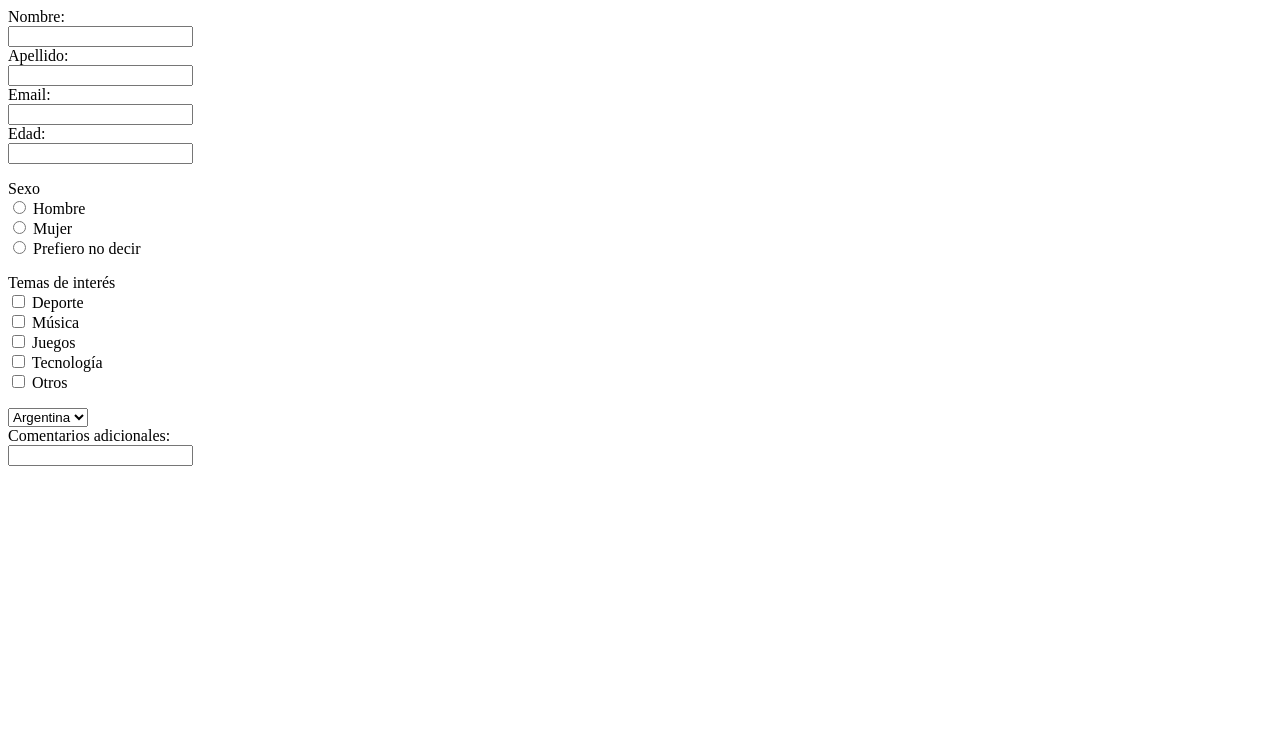
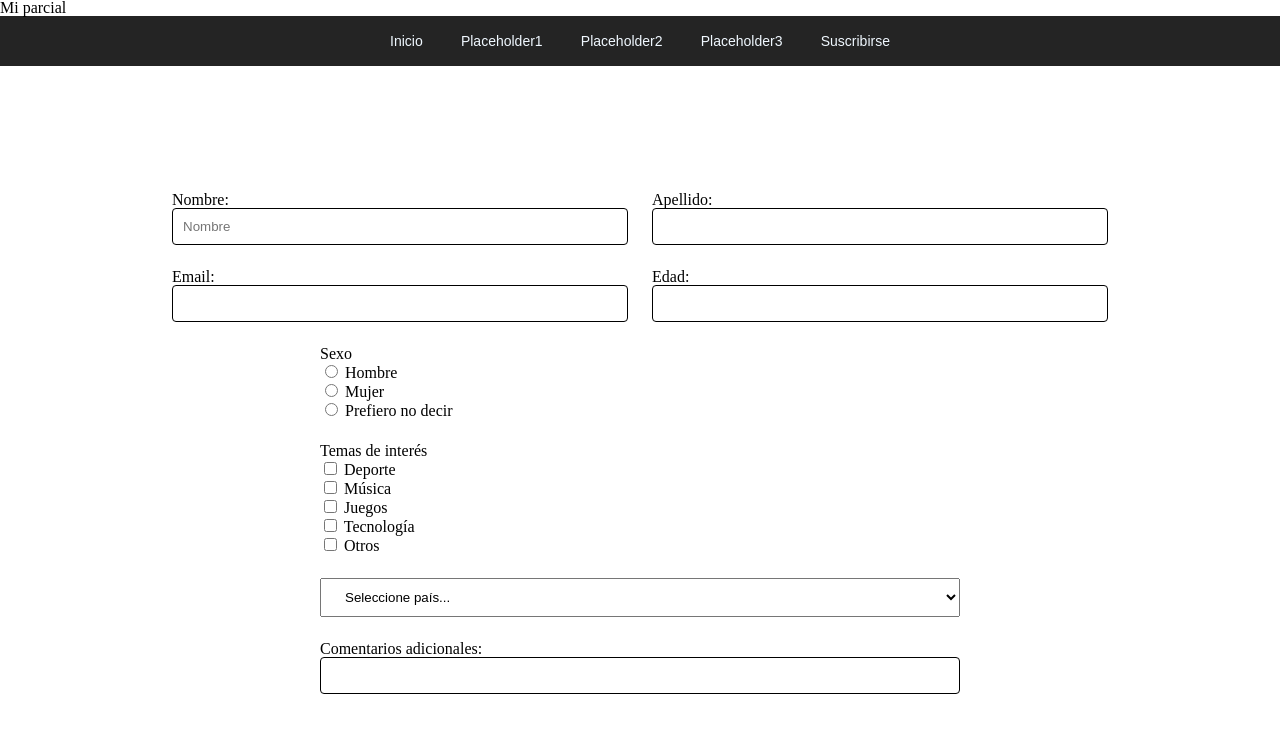
Before and after one commit to Divineridh/divineridh.github.io, a plain HTML site: page index.html in a window 1280 px wide. Drawn offline with Linux system fonts and the light colour scheme.

Commit message:
2 columns functioning, style changes

```diff
--- a/index.html
+++ b/index.html
@@ -1,24 +1,53 @@
 <!DOCTYPE html>
 <html lang="en">
+
 <head>
     <meta charset="UTF-8">
     <meta http-equiv="X-UA-Compatible" content="IE=edge">
     <meta name="viewport" content="width=device-width, initial-scale=1.0">
-    <title>Document</title>
+    <link rel="stylesheet" href="/reset.css">
+    <link rel="stylesheet" href="/style.css">
+    <link rel="script" href="/script.js">
+    <title>Parcial 1 LPPA</title>
 </head>
+
 <body>
-    <header></header>
+    <header class="site-header">
+        <h1 class="align-center">Mi parcial</h1>
+        <nav class="navbar flex-container justify-between">
+            <ul class="toplist flex-container align-center justify-between">
+                <li>Inicio</li>
+                <li>Placeholder1</li>
+                <li>Placeholder2</li>
+                <li>Placeholder3</li>
+                <li>Suscribirse</li>
+            </ul>
+        </nav>
+    </header>
     <div class="main-container">
-        <form>
+        <form class="main-form flex-container align-center">
+            <div class="row flex-container">
+            <div class="field">
                 <label for="formNombre">Nombre:</label><br>
-            <input type="text" id="formNombre" name="formNombre"><br>
+                <input type="text" id="formNombre" name="formNombre" placeholder="Nombre">
+            </div>
+
+            <div class="field">
                 <label for="formApellido">Apellido:</label><br>
-            <input type="text" id="formApellido" name="formApellido"><br>
+                <input type="text" id="formApellido" name="formApellido" >
+            </div>
+            </div>
+            <div class="row flex-container">
+            <div class="field">
                 <label for="formEmail">Email:</label><br>
-            <input type="email" id="formEmail" name="formEmail"><br>
+                <input type="email" id="formEmail" name="formEmail">
+            </div>
+            <div class="field">
                 <label for="formEdad">Edad:</label><br>
                 <input type="text" id="formEdad" name="formEdad">
-            <p>
+            </div>
+            </div>
+            <div class="field">
                 <label>Sexo</label><br>
                 <input type="radio" id="hombre" name="formSexo">
                 <label for="hombre">Hombre</label><br>
@@ -26,8 +55,8 @@
                 <label for="mujer">Mujer</label><br>
                 <input type="radio" id="none" name="formSexo">
                 <label for="none">Prefiero no decir</label><br>
-            </p>
-            <p>
+            </div>
+            <div class="field">
                 <label>Temas de interés</label><br>
                 <input type="checkbox" id="deporte" name="formTemas">
                 <label for="deport">Deporte</label><br>
@@ -39,16 +68,20 @@
                 <label for="tecnologia">Tecnología</label><br>
                 <input type="checkbox" id="otros" name="formTemas">
                 <label for="otros">Otros</label><br>
-            </p>
-            <select id="paises">
+            </div>
+            <div class="field">
+                <select class="paises">
+                    <option value="" disabled selected hidden>Seleccione país...</option>
                     <option value="A">Argentina</option>
                     <option value="B">Brasil</option>
                     <option value="C">Chile</option>
                     <option value="D">Uruguay</option>
-            </select><br>
+                </select>
+            </div>
+            <div class="field">
                 <label for="formComentarios">Comentarios adicionales:</label><br>
                 <input type="text" id="formComentarios" name="formComentarios"><br>
-
+            </div>
         </form>
     </div>
     <footer></footer>
--- /dev/null
+++ b/reset.css
@@ -0,0 +1,43 @@
+html, body, div, span, applet, object, iframe,
+h1, h2, h3, h4, h5, h6, p, blockquote, pre,
+a, abbr, acronym, address, big, cite, code,
+del, dfn, em, img, ins, kbd, q, s, samp,
+small, strike, strong, sub, sup, tt, var,
+b, u, i, center,
+dl, dt, dd, ol, ul, li,
+fieldset, form, label, legend,
+table, caption, tbody, tfoot, thead, tr, th, td,
+article, aside, canvas, details, embed,
+figure, figcaption, footer, header, hgroup,
+menu, nav, output, ruby, section, summary,
+time, mark, audio, video {
+	margin: 0;
+	padding: 0;
+	border: 0;
+	font-size: 100%;
+	font: inherit;
+	vertical-align: baseline;
+}
+/* HTML5 display-role reset for older browsers */
+article, aside, details, figcaption, figure,
+footer, header, hgroup, menu, nav, section {
+	display: block;
+}
+body {
+	line-height: 1;
+}
+ol, ul {
+	list-style: none;
+}
+blockquote, q {
+	quotes: none;
+}
+blockquote:before, blockquote:after,
+q:before, q:after {
+	content: '';
+	content: none;
+}
+table {
+	border-collapse: collapse;
+	border-spacing: 0;
+}
--- a/style.css
+++ b/style.css
@@ -0,0 +1,86 @@
+.flex-container {
+    display: flex;
+}
+
+.flex-wrap {
+    flex-wrap: wrap;
+}
+
+.align-center {
+    align-items: center;
+}
+
+.align-start {
+    align-items: flex-start;
+}
+
+.justify-center {
+    justify-content: center;
+}
+
+.justify-between {
+    justify-content: space-between;
+}
+
+.site-header {
+    z-index: 99;
+    height: 180px;
+}
+
+.navbar {
+    background-color: #242424;
+    height: 50px;
+}
+
+.toplist {
+    width: 500px;
+    margin: 0 auto;
+    color: aliceblue;
+    line-height: 1;
+}
+
+.toplist li {
+    list-style: none;
+    font-size: 14px;
+    font-family: "Arimo",sans-serif;
+}
+
+.main-container {
+    width: 100%;
+}
+
+.main-form {
+    flex-direction: column;
+    margin: 0 auto;
+    width: 100%;
+}
+
+.main-form input[type=text], input[type=email] {
+    width: 100%;
+    padding: 10px;
+    border: 1px solid black;
+    border-radius: 4px;
+    box-sizing: border-box;
+    resize: vertical;
+}
+
+.row {
+    float:left;
+    width: 75%;
+}
+
+.field {
+    padding: 12px;
+    float: left;
+    width: 50%;
+}
+
+.main-form select {
+    padding: 10px 20px;
+    width: 100%;
+    text-align-last: left;
+}
+
+.paises option {
+    direction: left;
+}
```
Also changed, not shown: 1 other file. Lines whose indentation alone changed are shown as unchanged.
